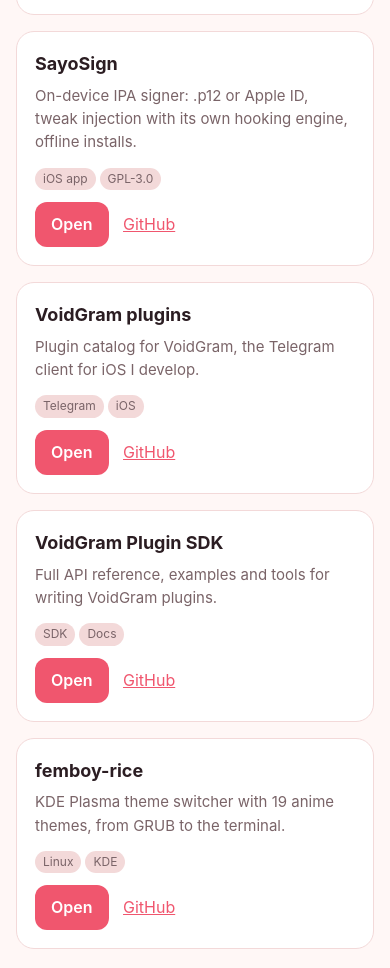
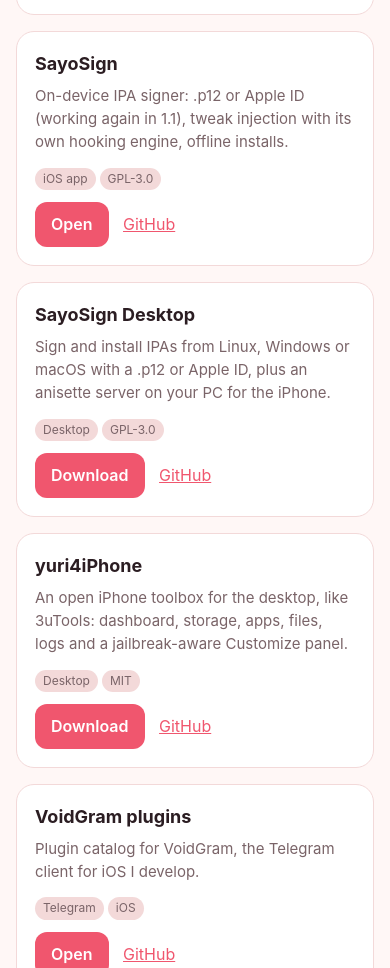
Before and after one commit to murk-sus/murk-sus.github.io, a plain HTML site: page index.html in a window 390 px wide. Shown: the part 474-1442 px from the top of the page. Drawn offline with Linux system fonts and the light colour scheme.

Commit message:
Add SayoSign Desktop and yuri4iPhone

```diff
--- a/index.html
+++ b/index.html
@@ -29,10 +29,24 @@
     </div>
     <div class="card">
       <h3>SayoSign</h3>
-      <p><span data-l="en">On-device IPA signer: .p12 or Apple ID, tweak injection with its own hooking engine, offline installs.</span><span data-l="ru">Подпись IPA прямо на iPhone: .p12 или Apple ID, инжект твиков своим движком хуков, установка без ПК.</span><span data-l="zh">设备端 IPA 签名：.p12 或 Apple ID，自研 Hook 引擎注入插件，离线安装。</span></p>
+      <p><span data-l="en">On-device IPA signer: .p12 or Apple ID (working again in 1.1), tweak injection with its own hooking engine, offline installs.</span><span data-l="ru">Подпись IPA прямо на iPhone: .p12 или Apple ID, инжект твиков своим движком хуков, установка без ПК.</span><span data-l="zh">设备端 IPA 签名：.p12 或 Apple ID，自研 Hook 引擎注入插件，离线安装。</span></p>
       <p><span class="tag">iOS app</span><span class="tag">GPL-3.0</span></p>
       <a class="btn" href="https://murk-sus.github.io/SayoSign/"><span data-l="en">Open</span><span data-l="ru">Открыть</span><span data-l="zh">打开</span></a>
       <a href="https://github.com/murk-sus/SayoSign" style="margin-left:10px">GitHub</a>
+    </div>
+    <div class="card">
+      <h3>SayoSign Desktop</h3>
+      <p><span data-l="en">Sign and install IPAs from Linux, Windows or macOS with a .p12 or Apple ID, plus an anisette server on your PC for the iPhone.</span><span data-l="ru">Подпись и установка IPA с Linux, Windows и macOS через .p12 или Apple ID, плюс anisette-сервер на ПК для айфона.</span><span data-l="zh">在 Linux、Windows、macOS 上用 .p12 或 Apple ID 签名安装 IPA，并在电脑上为 iPhone 运行 Anisette 服务器。</span></p>
+      <p><span class="tag">Desktop</span><span class="tag">GPL-3.0</span></p>
+      <a class="btn" href="https://github.com/murk-sus/SayoSign-Desktop/releases/latest"><span data-l="en">Download</span><span data-l="ru">Скачать</span><span data-l="zh">下载</span></a>
+      <a href="https://github.com/murk-sus/SayoSign-Desktop" style="margin-left:10px">GitHub</a>
+    </div>
+    <div class="card">
+      <h3>yuri4iPhone</h3>
+      <p><span data-l="en">An open iPhone toolbox for the desktop, like 3uTools: dashboard, storage, apps, files, logs and a jailbreak-aware Customize panel.</span><span data-l="ru">Открытый набор инструментов для айфона на ПК, как 3uTools: дашборд, память, приложения, файлы, логи и кастомизация с учётом джейла.</span><span data-l="zh">开源的电脑端 iPhone 工具箱，类似 3uTools：仪表盘、存储、应用、文件、日志，以及识别越狱状态的自定义面板。</span></p>
+      <p><span class="tag">Desktop</span><span class="tag">MIT</span></p>
+      <a class="btn" href="https://github.com/murk-sus/yuri4iPhone/releases/latest"><span data-l="en">Download</span><span data-l="ru">Скачать</span><span data-l="zh">下载</span></a>
+      <a href="https://github.com/murk-sus/yuri4iPhone" style="margin-left:10px">GitHub</a>
     </div>
     <div class="card">
       <h3>VoidGram plugins</h3>
```
